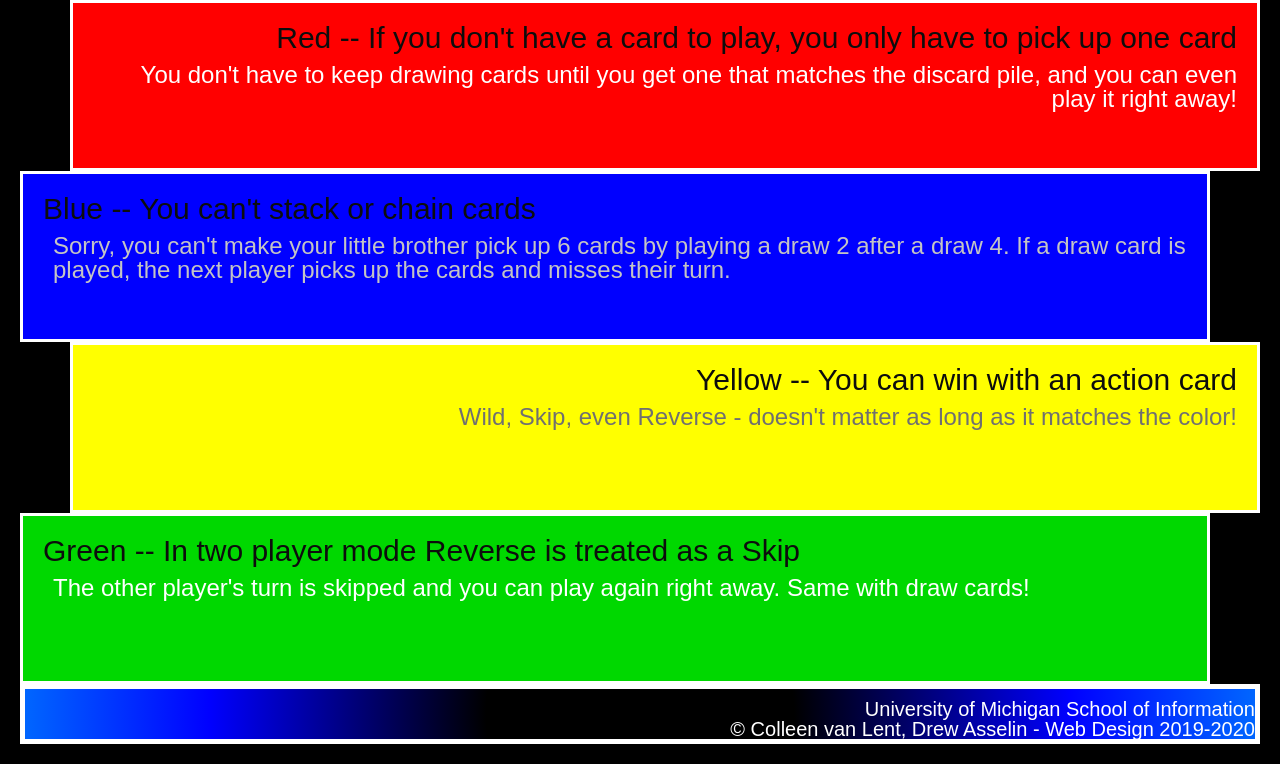
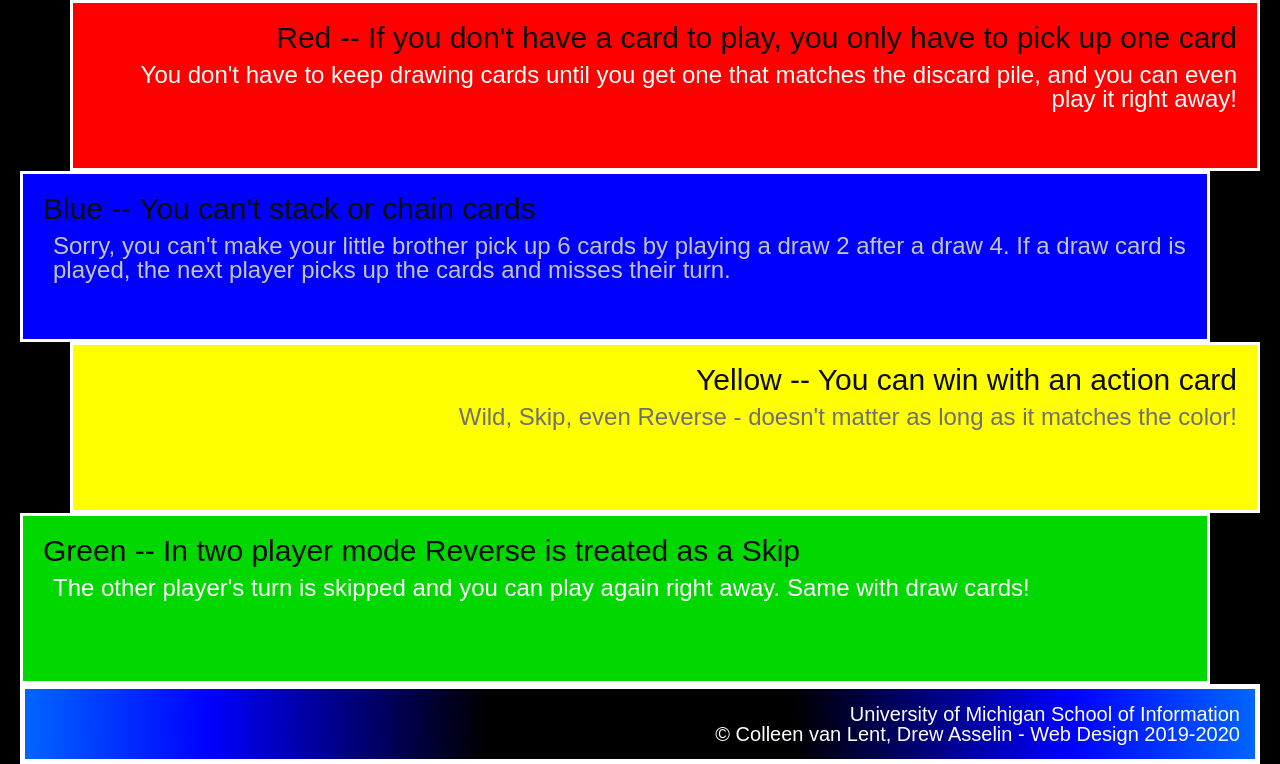
Before and after one commit to goaileen/css_practice, a plain HTML site: page index.html in a window 1280 px wide. Shown: the part 528-1292 px from the top of the page. Drawn offline with Linux system fonts and the light colour scheme.

Commit message:
Add files via upload

```diff
--- a/css/style.css
+++ b/css/style.css
@@ -59,7 +59,7 @@ div {
 Use #C4C4C4 for the heading and paragraph text
  */
 .blue h1, .blue p {
-    color: #c4c4c4;
+    color: #C4C4C4;
 }
 
 .yellow {
@@ -91,5 +91,9 @@ Use #707070 for the paragraph text
  footer p {
     font-size: 20px;
     text-align: right;
-    padding: 15px, 15px, 15px, 0px;
+    padding-top: 15px;
+    padding-right: 15px;
+    padding-bottom: 15px;
+    padding-left: 0px;
+    /* padding: 15px, 15px, 15px, 0px; */
  }
```
